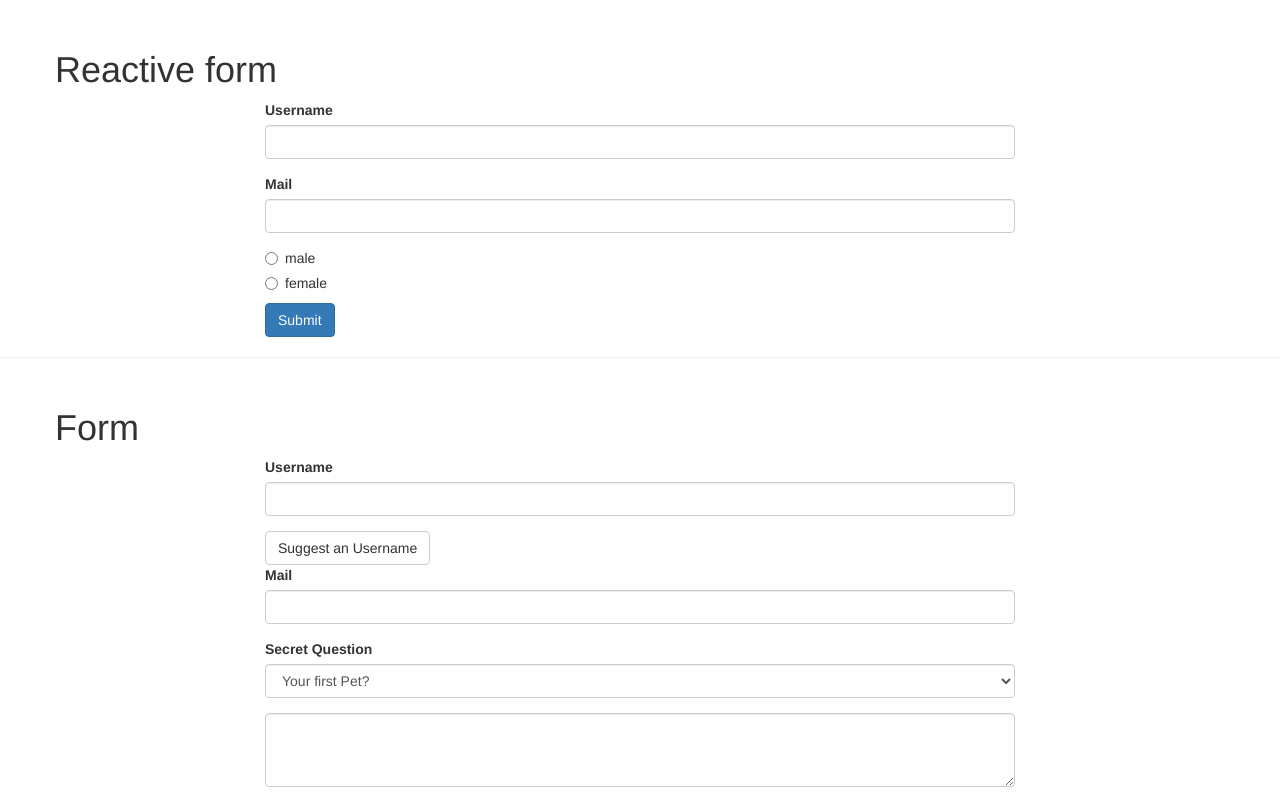
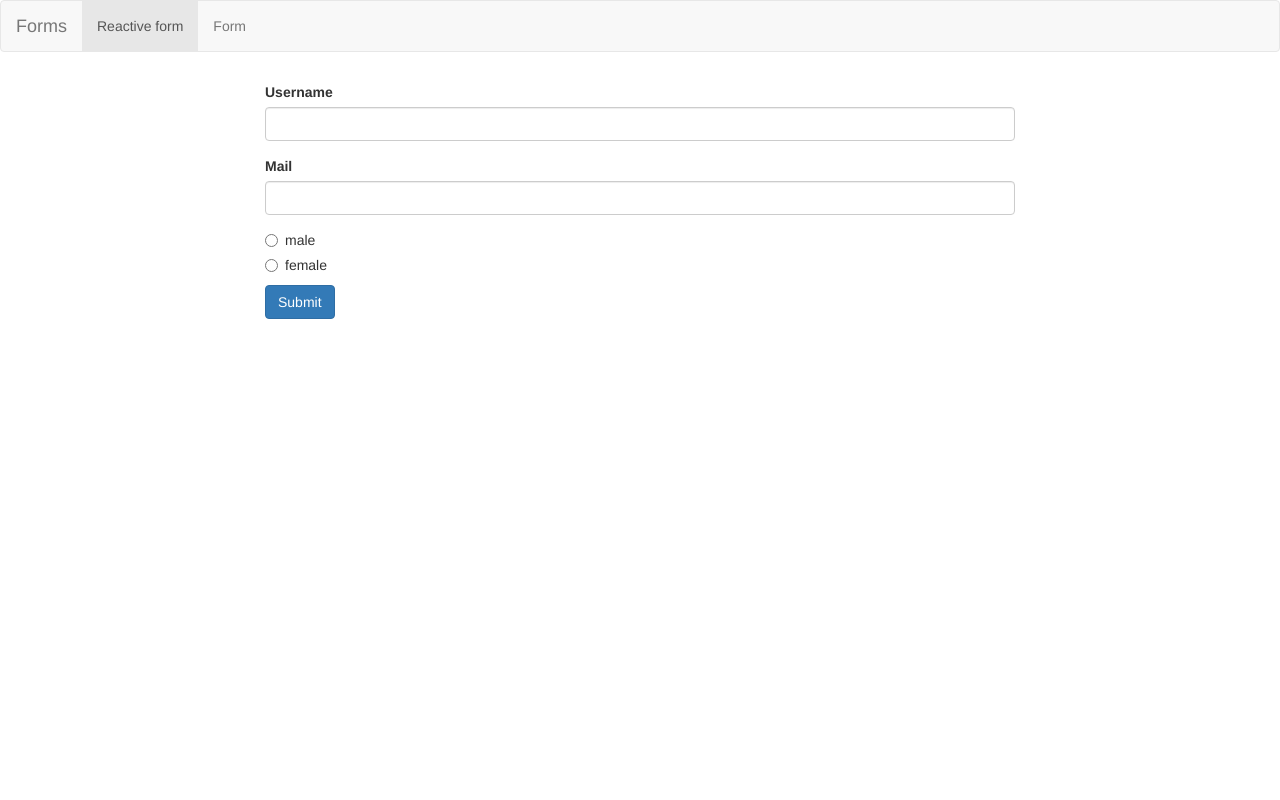
Before and after one commit to uladzimir-yeudakimovich/handling-forms, an Angular app: page /reative-form in a window 1280 px wide. Shown: the top 800 px of the page. Built offline with nearby package versions, Linux system fonts and the light colour scheme.

Commit message:
added routing and navigation

```diff
--- /dev/null
+++ b/src/app/app-routing.module.ts
@@ -0,0 +1,17 @@
+import { NgModule } from '@angular/core';
+import { Routes, RouterModule } from '@angular/router';
+
+import { ReactiveFormComponent } from './reactive-form/reactive-form.component';
+import { FormComponent } from './form/form.component';
+
+const appRoutes: Routes = [
+  { path: '', redirectTo: '/reative-form', pathMatch: 'full' },
+  { path: 'reative-form', component: ReactiveFormComponent},
+  { path: 'form', component: FormComponent }
+];
+
+@NgModule({
+  imports: [RouterModule.forRoot(appRoutes)],
+  exports: [RouterModule]
+})
+export class AppRoutingModule { }
--- a/src/app/app.component.html
+++ b/src/app/app.component.html
@@ -1,3 +1,14 @@
-<app-reactive-form></app-reactive-form>
-<hr>
-<app-form></app-form>
+<nav class="navbar navbar-default">
+  <div class="container-fluid">
+    <div class="navbar-header">
+      <a routerLink="/" class="navbar-brand">Forms</a>
+    </div>
+    <div class="collapse navbar-collapse">
+      <ul class="nav navbar-nav">
+        <li routerLinkActive="active"><a routerLink="/reative-form">Reactive form</a></li>
+        <li routerLinkActive="active"><a routerLink="/form">Form</a></li>
+      </ul>
+    </div>
+  </div>
+</nav>
+<router-outlet></router-outlet>
--- a/src/app/form/form.component.html
+++ b/src/app/form/form.component.html
@@ -1,6 +1,5 @@
 <div class="container">
   <div class="row">
-    <h1>Form</h1>
     <div class="col-xs-12 col-sm-10 col-md-8 col-sm-offset-1 col-md-offset-2">
       <form (ngSubmit)="onSubmit()" #f="ngForm">
         <div
--- a/src/app/reactive-form/reactive-form.component.html
+++ b/src/app/reactive-form/reactive-form.component.html
@@ -1,6 +1,5 @@
 <div class="container">
   <div class="row">
-    <h1>Reactive  form</h1>
     <div class="col-xs-12 col-sm-10 col-md-8 col-sm-offset-1 col-md-offset-2">
       <form>
         <div class="form-group">
--- a/src/app/reactive-form/reactive-form.component.ts
+++ b/src/app/reactive-form/reactive-form.component.ts
@@ -1,4 +1,5 @@
 import { Component } from '@angular/core';
+import { FormGroup } from '@angular/forms';
 
 @Component({
   selector: 'app-reactive-form',
@@ -7,4 +8,5 @@ import { Component } from '@angular/core';
 })
 export class ReactiveFormComponent {
   genders = ['male', 'female'];
+  signupForm: FormGroup;
 }
```
Also changed, not shown: src/app/app.module.ts (+5 -2 lines).
